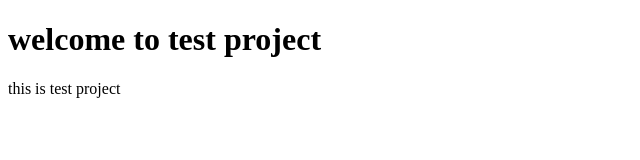
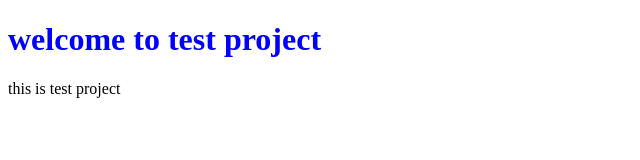
Before and after one commit to ghaffarbajwa9/test, a plain HTML site: page index.html in a window 1280 px wide. Shown: the whole page, without its empty margins (0-640 px from the left). Drawn offline with Linux system fonts and the light colour scheme.

Commit message:
inline style added

```diff
--- a/index.html
+++ b/index.html
@@ -7,7 +7,7 @@
     <title>test page</title>
 </head>
 <body>
-    <h1>welcome to test project</h1>
+    <h1 style="color: blue">welcome to test project</h1>
     <p>this is test project</p>
 </body>
 </html>
```
